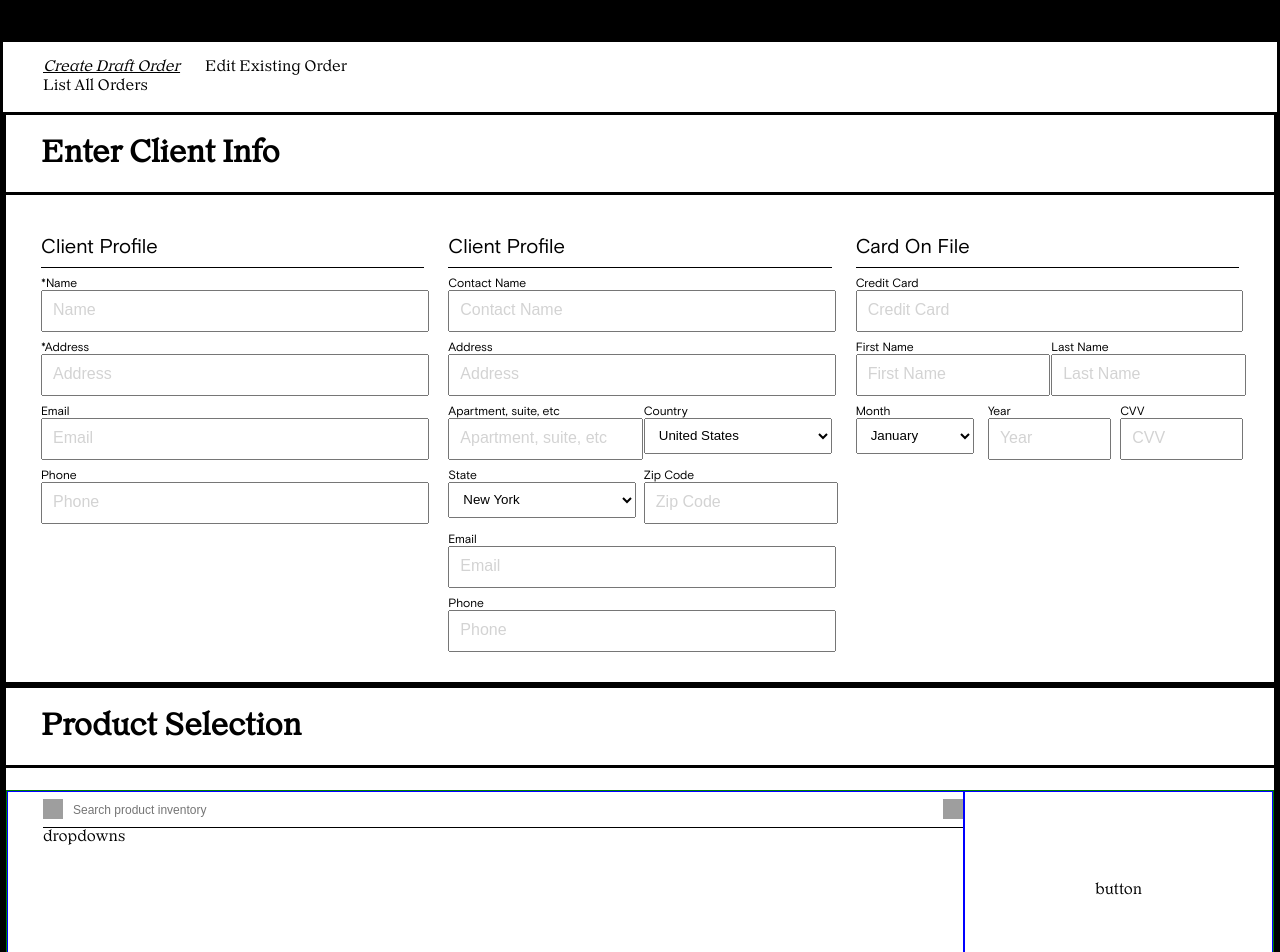
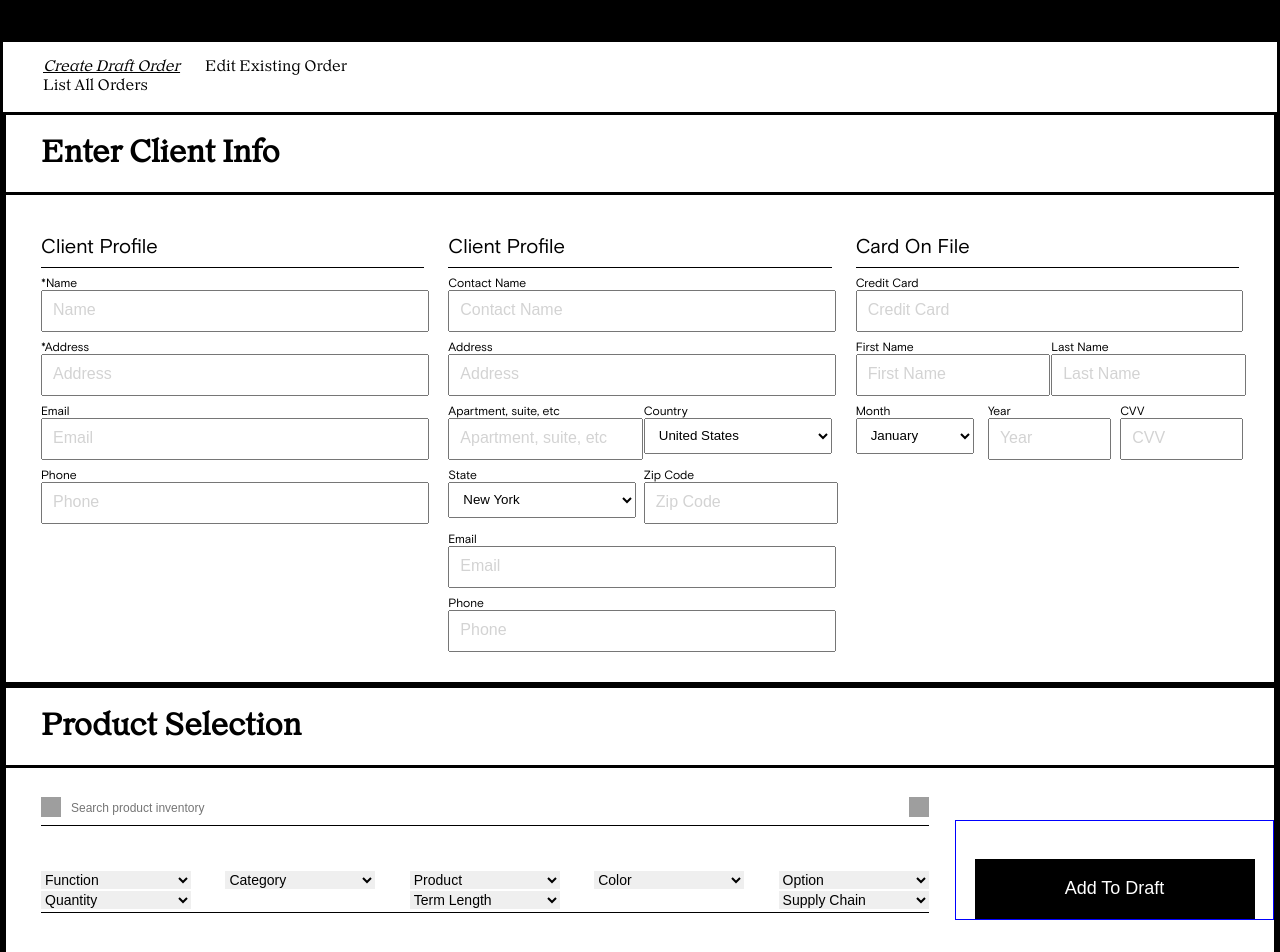
Before and after one commit to astaiglesia/enterprise-order-application, a React (Create React App) app: page / in a window 1280 px wide. Shown: the top 952 px of the page. Built offline with nearby package versions, Linux system fonts and the light colour scheme; grey boxes are pictures that could not be loaded.

Commit message:
create item selection form

```diff
--- a/src/components/Product Container/Selection/Selection.jsx
+++ b/src/components/Product Container/Selection/Selection.jsx
@@ -9,12 +9,112 @@ const ItemSelection = () => {
           <label for="product-search"></label>
           <img className="search-icon" src="https://img.icons8.com/ios-glyphs/30/000000/search--v1.png" alt="search icon"/>
           <input type="search" id="product-search" name="product-search" placeholder="Search product inventory" aria-label="Search through proudct inventory"/>
-          <img className="arrow-right" src="https://img.icons8.com/ios/50/000000/long-arrow-right.png" alt="arrow right icon"/>
+          <input type="image" className="arrow-right" src="https://img.icons8.com/ios/50/000000/long-arrow-right.png" alt="arrow right icon to submit query" />
         </div>
 
-        dropdowns
+        <div className="dropdown-wrapper">
+          <form action="">
+            <div className="selection-dropdown">
+              <select name="function" id="function" >
+                <option value="" disabled selected hidden>Function</option>
+                <option value="Seating">Seating</option>
+                <option value="Storage">Storage</option>
+                <option value="Tables">Tables</option>
+                <option value="Textiles">Textiles</option>
+                <option value="june">June</option>
+                <option value="Lighting">Lighting</option>
+                <option value="Other">Other</option>
+              </select>
+            </div>
+            <div className="selection-dropdown">
+              <select name="category" id="category" >
+                <option value="" disabled selected hidden>Category</option>
+                <option value=" "></option>
+                <option value=" "></option>
+                <option value=" "></option>
+                <option value=" "></option>
+                <option value=" "></option>
+                <option value=" "></option>
+                <option value=" "></option>
+              </select>
+            </div>
+            <div className="selection-dropdown">
+              <select name="product" id="product" >
+                <option value="" disabled selected hidden>Product</option>
+                <option value=" "></option>
+                <option value=" "></option>
+                <option value=" "></option>
+                <option value=" "></option>
+                <option value=" "></option>
+                <option value=" "></option>
+                <option value=" "></option>
+              </select>
+            </div>
+            <div className="selection-dropdown">
+              <select name="color" id="color" >
+                <option value="" disabled selected hidden>Color</option>
+                <option value=" "></option>
+                <option value=" "></option>
+                <option value=" "></option>
+                <option value=" "></option>
+                <option value=" "></option>
+                <option value=" "></option>
+                <option value=" "></option>
+              </select>
+            </div>
+            <div className="selection-dropdown">
+              <select name="option" id="option" >
+                <option value="" disabled selected hidden>Option</option>
+                <option value=" "></option>
+                <option value=" "></option>
+                <option value=" "></option>
+                <option value=" "></option>
+                <option value=" "></option>
+                <option value=" "></option>
+                <option value=" "></option>
+              </select>
+            </div>
+            <div className="selection-dropdown">
+              <select name="quantity" id="quantity" >
+                <option value="" disabled selected hidden>Quantity</option>
+                <option value=" ">1</option>
+                <option value=" ">2</option>
+                <option value=" ">3</option>
+                <option value=" ">4</option>
+                <option value=" ">5</option>
+                <option value=" ">6</option>
+                <option value=" ">7</option>
+                <option value=" ">8</option>
+                <option value=" ">9</option>
+                <option value=" ">10</option>
+              </select>
+            </div>
+            <div className="selection-dropdown">
+              <select name="term-length" id="term-length" >
+                <option value="" disabled selected hidden>Term Length</option>
+                <option value=" ">1 Month</option>
+                <option value=" ">3 Months</option>
+                <option value=" ">6 Months</option>
+                <option value=" ">9 Months</option>
+                <option value=" ">12 Months</option>
+              </select>
+            </div>
+            <div className="selection-dropdown">
+              <select name="supply-chain" id="supply-chain" >
+                <option value="" disabled selected hidden>Supply Chain</option>
+                <option value=" ">In Stock</option>
+                <option value=" ">Ordered, Not Yet Arrived</option>
+                <option value=" ">Post-Rental Cleaning/Restoration</option>
+                <option value=" ">Upstate/Personal Item</option>
+              </select>
+            </div>
+          </form>
+        </div>
+
       </div>
-      <div className="buttons-wrapper">button</div>
+      <div className="buttons-wrapper">
+        <button className="add-button">Add To Draft</button>
+      </div>
     </div>
   )
 }
--- a/src/components/Product Container/Selection/Selection.scss
+++ b/src/components/Product Container/Selection/Selection.scss
@@ -1,17 +1,18 @@
 .item-entry {
-  border: thin solid green;
-  height: 200px;
+  border-bottom: 3px solid black;
+  height: 160px;
   padding-bottom: 20px;
 
   display: flex;
   flex-flow: row;
+  justify-content: space-between;
 
   .selection-wrapper {
-    border: thin solid blue;
+    // border: thin solid blue;
     display: flex;
     flex-direction: column;
 
-    width: 75%;
+    width: 70%;
     padding-left: 35px;
 
     .search-wrapper {
@@ -31,11 +32,31 @@
         padding: 10px;
         border: none;
       }
+    }
 
-      ::placeholder {
-        // color: lightgray;
-        font-size: 12px;
+    .dropdown-wrapper {
+      form {
+        border-bottom: thin solid black;
+        margin: 30px 0px;
+        padding: 15px 0px 5px 0px;
+        height: 36px;
+        display: flex;
+        flex-flow: row wrap;
+        justify-content: space-between;
+        // align-items: center;
+
+        .selection-dropdown > select {
+         border: none;
+         width: 150px;
+         font-size: 14px;
+        }
+
       }
+    }
+
+    ::placeholder {
+      // color: lightgray;
+      font-size: 12px;
     }
   }
 
@@ -43,10 +64,24 @@
     border: thin solid blue;
     display: flex;
     flex-direction: column;
-    justify-content: center;
+    justify-content:flex-end;
     align-items: center;
+    margin: 30px 0px;
+    width: 25%;
 
-    width: 25%;
+    .add-button {
+      width: 280px;
+      height: 60px;
+      background-color: black;
+      border: none;
+      color: white;
+      padding: 15px 32px;
+      text-align: center;
+      text-decoration: none;
+      display: inline-block;
+      font-size: 18px;
+
+    }
   }
 
 
```
Also changed, not shown: 1 other file (tests, documents, lock files or other folders).
